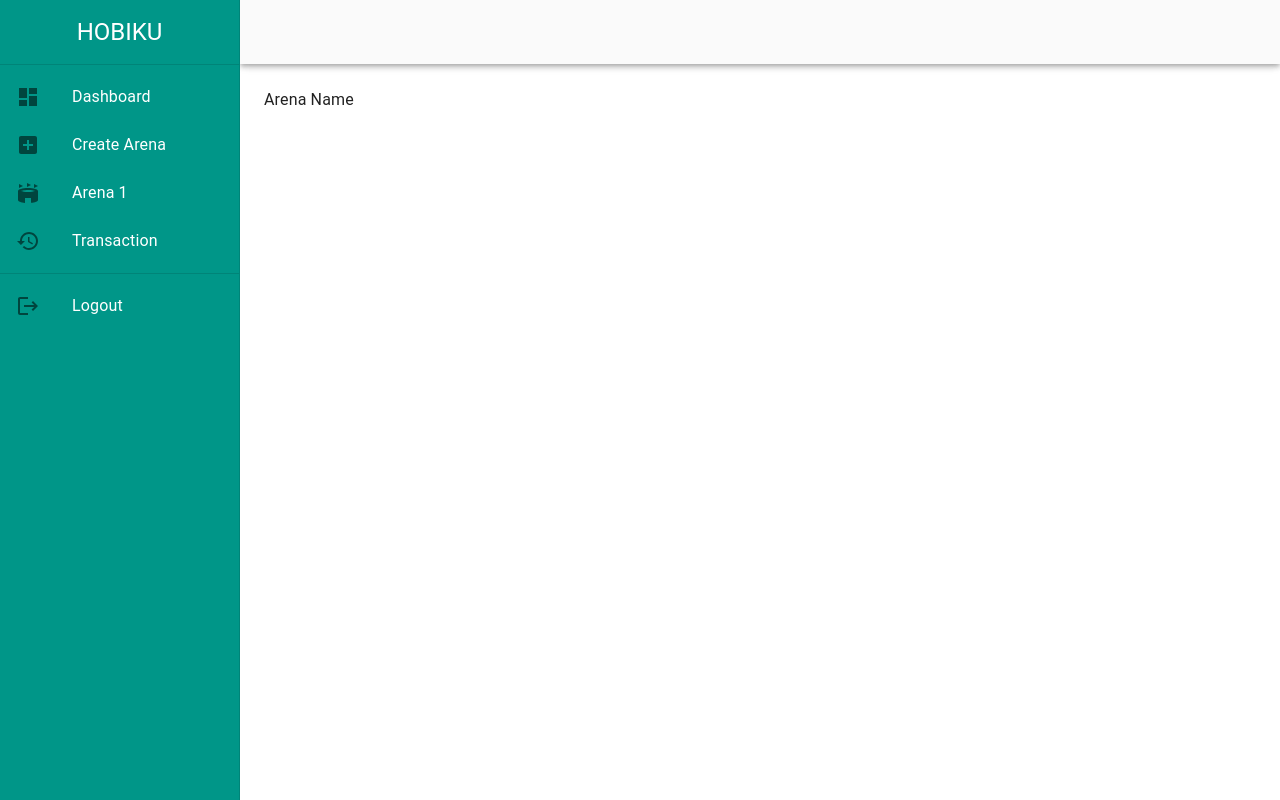
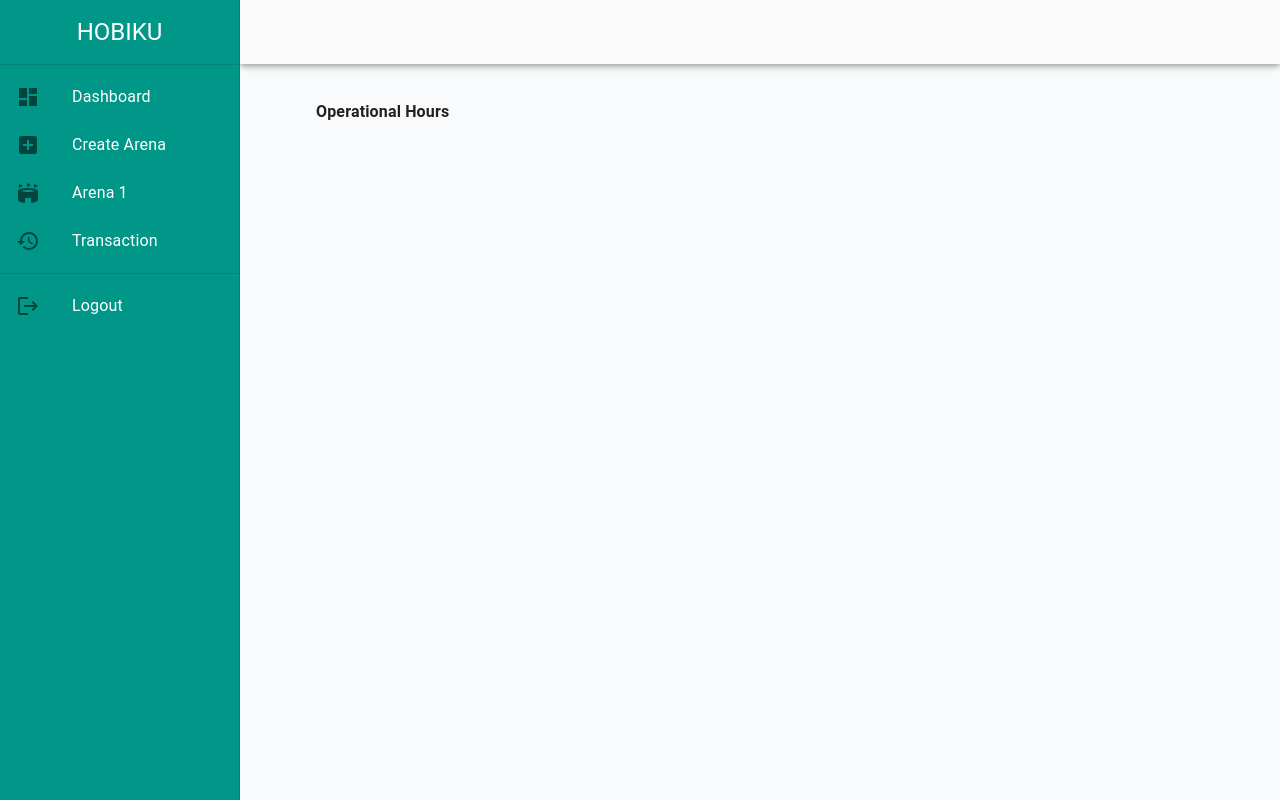
Before and after one commit to codpen/booking-sport-arena, a React (Create React App) app: page /owner/services in a window 1280 px wide. Built offline with nearby package versions, Linux system fonts and the light colour scheme.

Commit message:
add routes for create arena part2

```diff
--- /dev/null
+++ b/src/pages/owner/AddServices.jsx
@@ -0,0 +1,16 @@
+import React from "react";
+import { LayoutOwner } from "../../components/Layout";
+
+export default function AddServices() {
+	return (
+		<LayoutOwner>
+			<form>
+				<div className="flex flex-wrap mx-3 mb-6">
+					<div className="mb-5 w-full px-3 lg:px-10">
+						<h6 className="font-bold my-3">Operational Hours</h6>
+					</div>
+				</div>
+			</form>
+		</LayoutOwner>
+	);
+}
--- a/src/routes/Routes.jsx
+++ b/src/routes/Routes.jsx
@@ -7,6 +7,7 @@ import App from "../pages/App";
 import Venue from "../pages/Detail";
 import Login from "../pages/Login";
 import CreateArena from "../pages/owner/AddArena";
+import AddServices from "../pages/owner/AddServices";
 import Arena from "../pages/owner/Arena";
 import Transaction from "../pages/owner/History";
 import Owner from "../pages/owner/Owner";
@@ -31,6 +32,7 @@ function Routing() {
 				<Route path="/payment" element={<Payment />} />
 				<Route path="/owner" element={<Owner />} />
 				<Route path="/owner/create" element={<CreateArena />} />
+				<Route path="/owner/services" element={<AddServices />} />
 				<Route path="/owner/:arena_id" element={<Arena />} />
 				<Route path="/owner/transaction" element={<Transaction />} />
 			</Routes>
```
